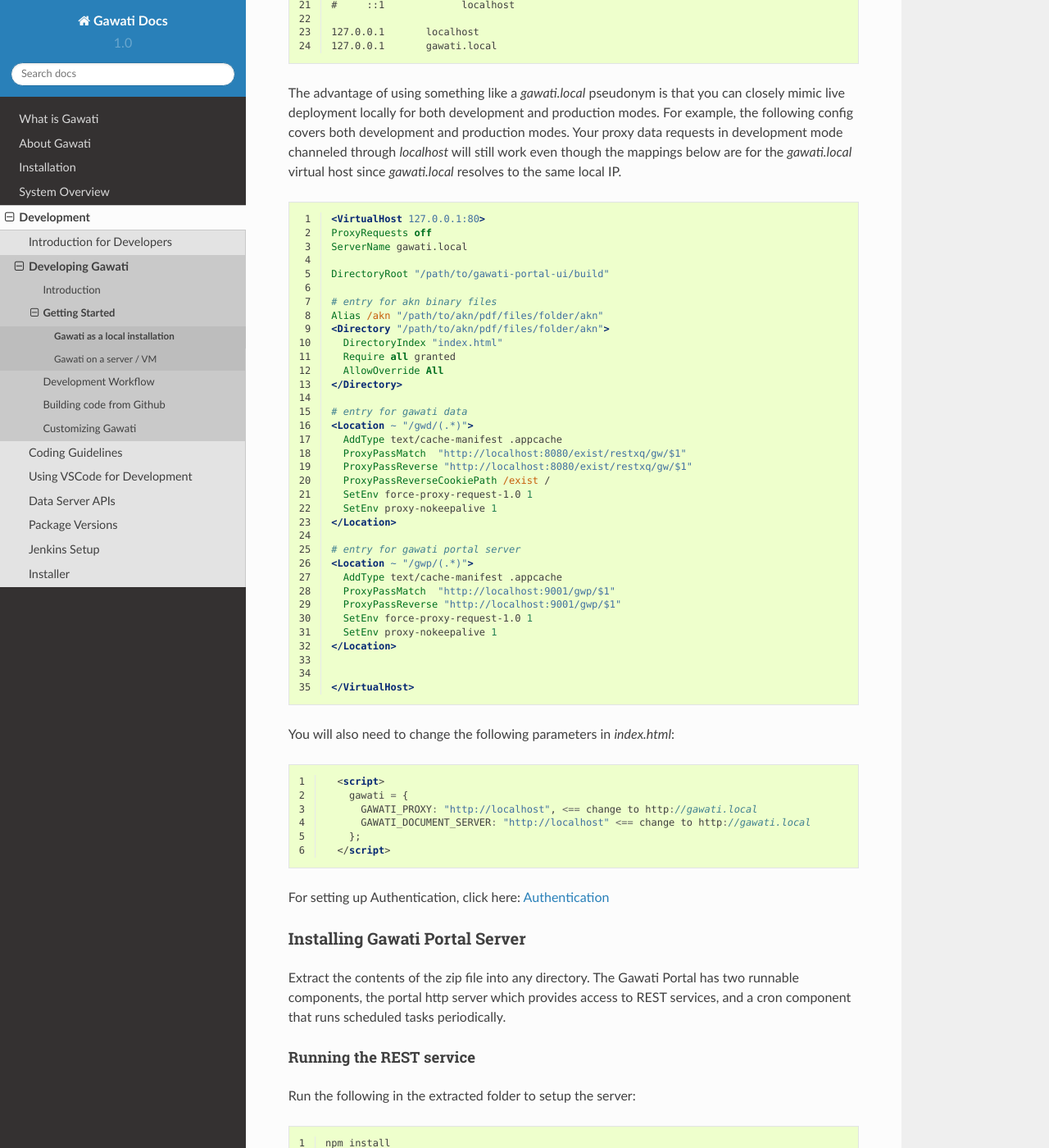
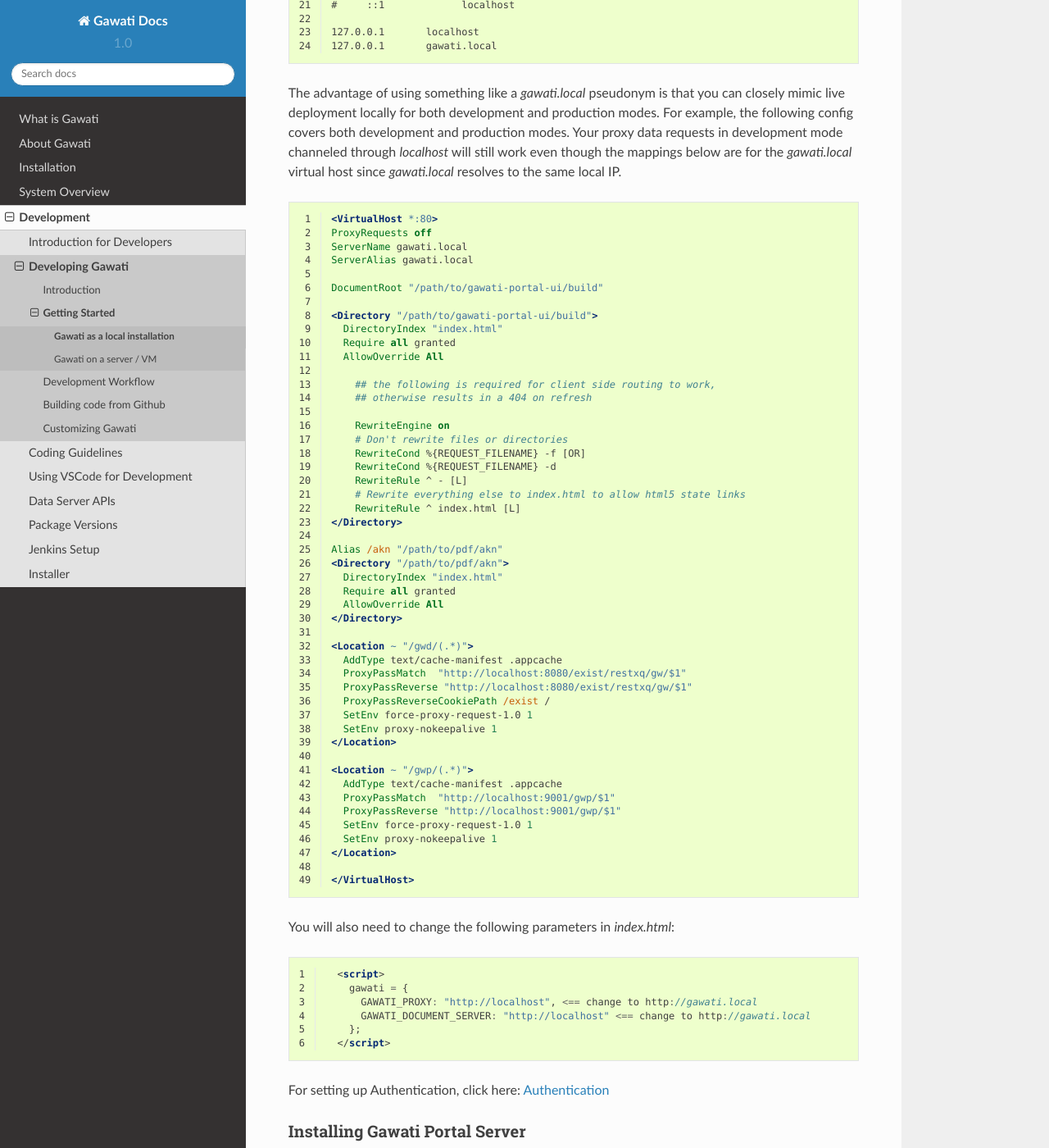
Before and after one commit to gawati/gawati-docs, a Sphinx documentation site: the page built from docs/source/development/dev-env-local.rst, in a window 1280 px wide and 1400 px high, scrolled down 6764 px. Shown: the whole window at 82% size. Built offline with Sphinx 7.4.7 and the Read the Docs theme 2.0.0, drawn with Linux system fonts in a browser that asks for light colours.

Commit message:
Updating apacheconf

```diff
--- a/docs/source/development/dev-env-local.rst
+++ b/docs/source/development/dev-env-local.rst
@@ -209,21 +209,37 @@ The advantage of using something like a `gawati.local` pseudonym is that you can
 .. code-block:: apacheconf
   :linenos:
 
-  <VirtualHost 127.0.0.1:80>
+  <VirtualHost *:80>
   ProxyRequests off
   ServerName gawati.local
+  ServerAlias gawati.local
 
-  DirectoryRoot "/path/to/gawati-portal-ui/build"
+  DocumentRoot "/path/to/gawati-portal-ui/build"
 
-  # entry for akn binary files
-  Alias /akn "/path/to/akn/pdf/files/folder/akn"
-  <Directory "/path/to/akn/pdf/files/folder/akn">
+  <Directory "/path/to/gawati-portal-ui/build">
+    DirectoryIndex "index.html"
+    Require all granted
+    AllowOverride All
+
+      ## the following is required for client side routing to work,
+      ## otherwise results in a 404 on refresh
+
+      RewriteEngine on
+      # Don't rewrite files or directories
+      RewriteCond %{REQUEST_FILENAME} -f [OR]
+      RewriteCond %{REQUEST_FILENAME} -d
+      RewriteRule ^ - [L]
+      # Rewrite everything else to index.html to allow html5 state links
+      RewriteRule ^ index.html [L]
+  </Directory>
+
+  Alias /akn "/path/to/pdf/akn"
+  <Directory "/path/to/pdf/akn">
     DirectoryIndex "index.html"
     Require all granted
     AllowOverride All
   </Directory>
 
-  # entry for gawati data
   <Location ~ "/gwd/(.*)">
     AddType text/cache-manifest .appcache
     ProxyPassMatch  "http://localhost:8080/exist/restxq/gw/$1"
@@ -233,7 +249,6 @@ The advantage of using something like a `gawati.local` pseudonym is that you can
     SetEnv proxy-nokeepalive 1
   </Location>
 
-  # entry for gawati portal server
   <Location ~ "/gwp/(.*)">
     AddType text/cache-manifest .appcache
     ProxyPassMatch  "http://localhost:9001/gwp/$1"
@@ -242,8 +257,9 @@ The advantage of using something like a `gawati.local` pseudonym is that you can
     SetEnv proxy-nokeepalive 1
   </Location>
 
+  </VirtualHost>
 
-  </VirtualHost>
+
 
 You will also need to change the following parameters in `index.html`:
 
```
